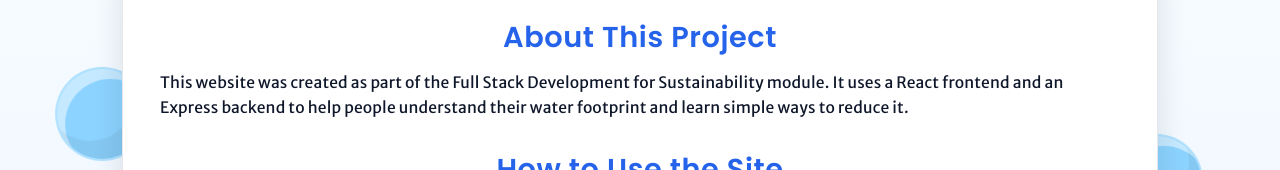
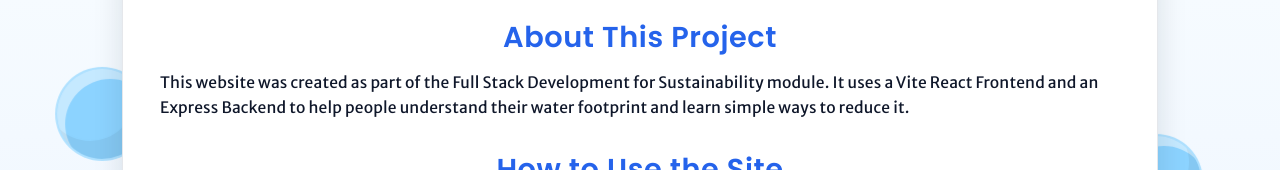
Before and after one commit to KatieMari/FrontEnd, a React (Vite) app: page / in a window 1280 px wide. Shown: the part 282-452 px from the top of the page. Built offline with nearby package versions, Linux system fonts and the light colour scheme; no server answers.

Commit message:
added backEndUrl

```diff
--- a/src/Pages/Calculator.jsx
+++ b/src/Pages/Calculator.jsx
@@ -3,6 +3,10 @@ import { Bar } from "react-chartjs-2";
 import { Chart as ChartJS, CategoryScale, LinearScale, BarElement, Title, Tooltip, Legend } from "chart.js";
 
 ChartJS.register(CategoryScale, LinearScale, BarElement, Title, Tooltip, Legend);
+
+const backEndURL = import.meta.env.VITE_BACKEND_URL || "http://localhost:3000";
+
+
 
 function Calculator() {
   const [formData, setFormData] = useState({
@@ -25,7 +29,7 @@ function Calculator() {
     setError("");
 
     try {
-      const res = await fetch("https://back-end-eight-drab.vercel.app/api/calculate", {
+      const res = await fetch(`${backEndURL}/api/calculate`, {
         method: "POST",
         headers: { "Content-Type": "application/json" },
         body: JSON.stringify(formData),
--- a/src/Pages/Home.jsx
+++ b/src/Pages/Home.jsx
@@ -13,7 +13,7 @@ function Home() {
       <section style={{ marginTop: "2rem" }}>
         <h2>About This Project</h2>
         <p> This website was created as part of the Full Stack Development for Sustainability module.
-          It uses a React frontend and an Express backend to help people understand their water footprint and
+          It uses a Vite React Frontend and an Express Backend to help people understand their water footprint and
           learn simple ways to reduce it. </p>
       </section>
 
```
